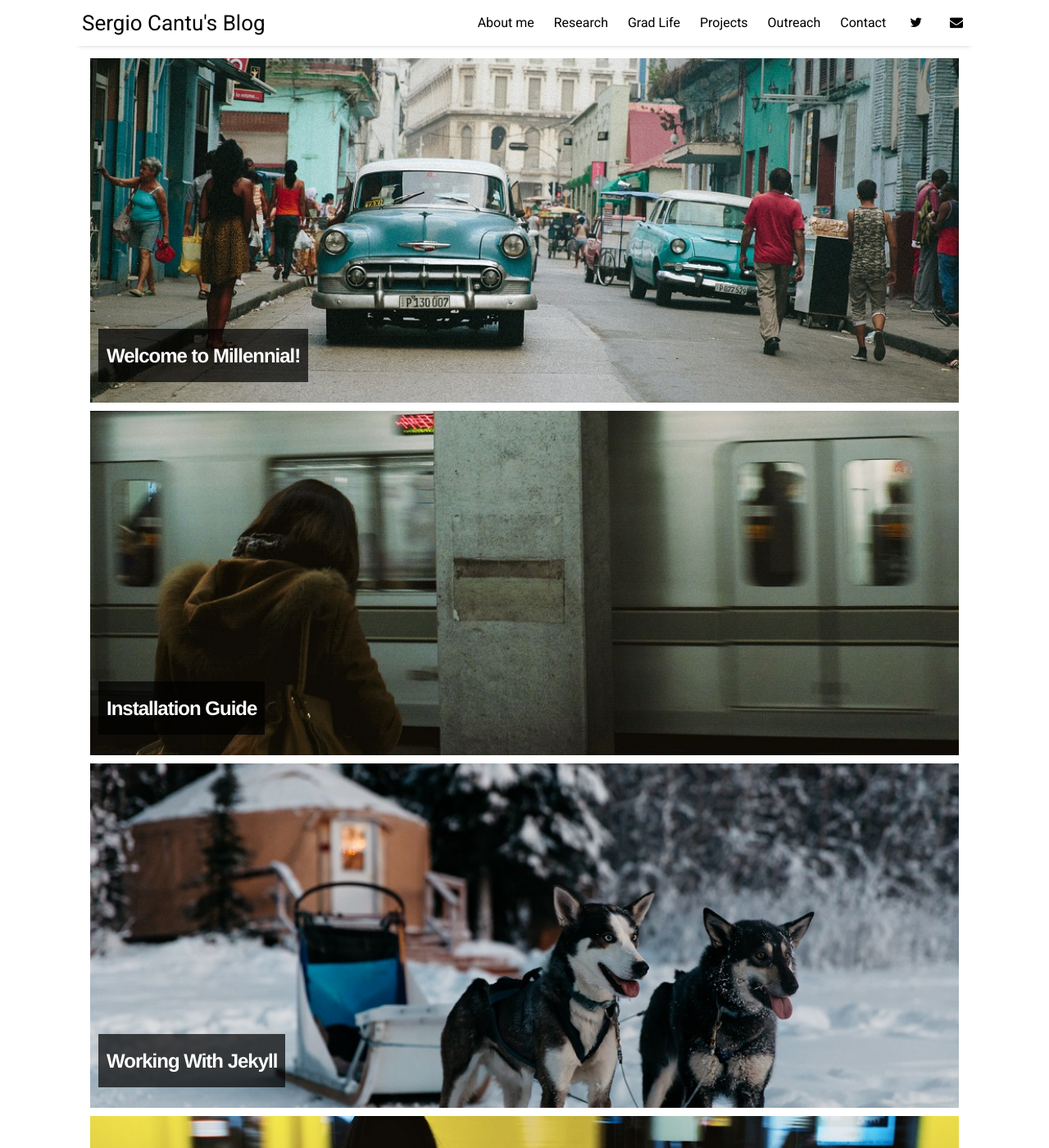
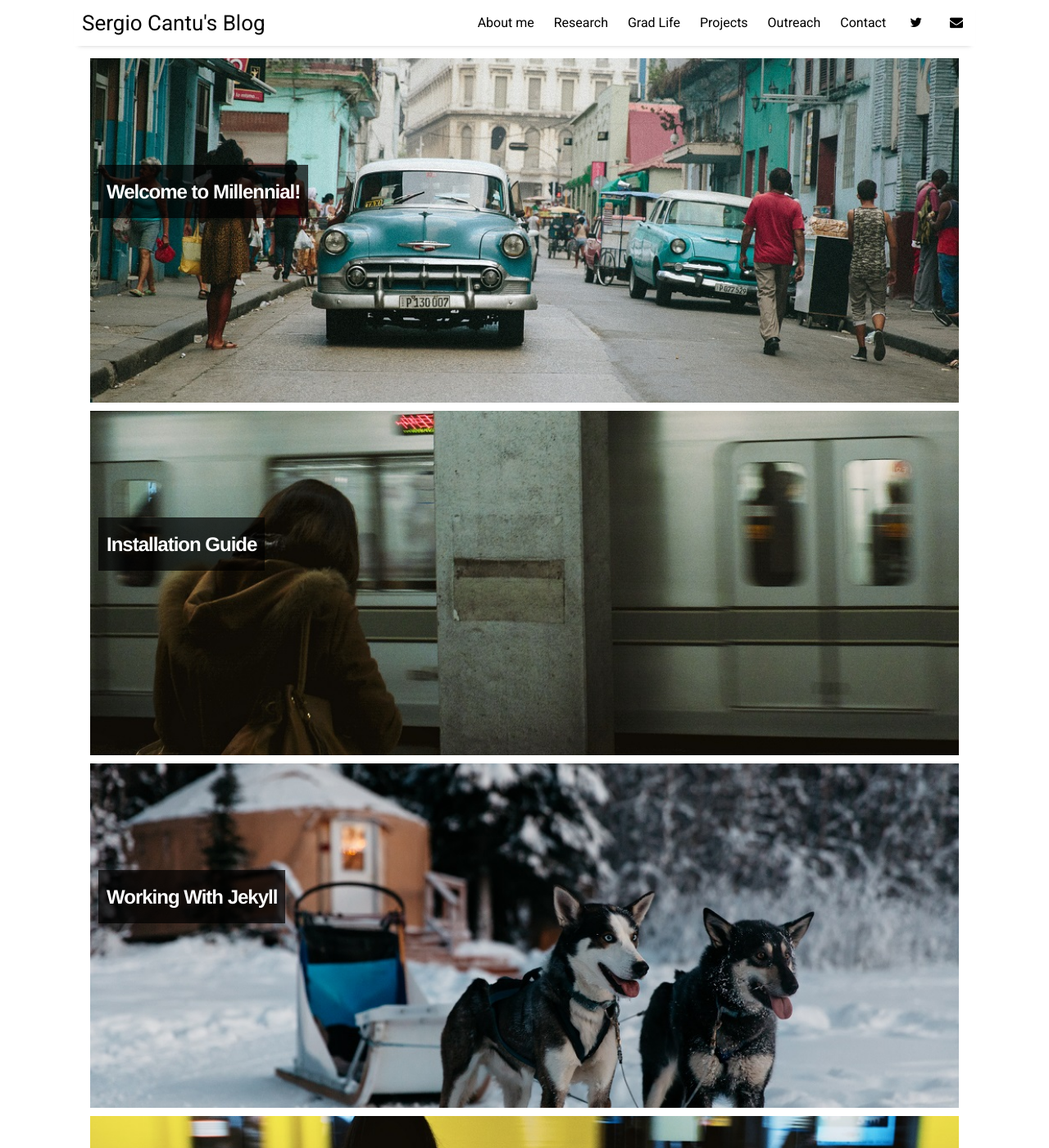
Before and after one commit to ChekHub/chekhub.github.io, a Jekyll site: the page built from index.html, in a window 1280 px wide and 1400 px high. Shown: the whole window at 82% size. Built offline with Jekyll 4.4.1, drawn with Linux system fonts in a browser that asks for light colours; nearby versions of some CDN libraries; the list of posts is cut into pages by our own code.

Commit message:
Update _home.scss

```diff
--- a/assets/css/_sass/_home.scss
+++ b/assets/css/_sass/_home.scss
@@ -14,7 +14,7 @@
    background: rgb(0, 0, 0); /* fallback color */
    background: rgba(0, 0, 0, 0.7);
    padding: 10px;
-   margin-top: 320px;
+   margin-top: 120px;
 }
 .featured-posts span a {
   color: white;
```
